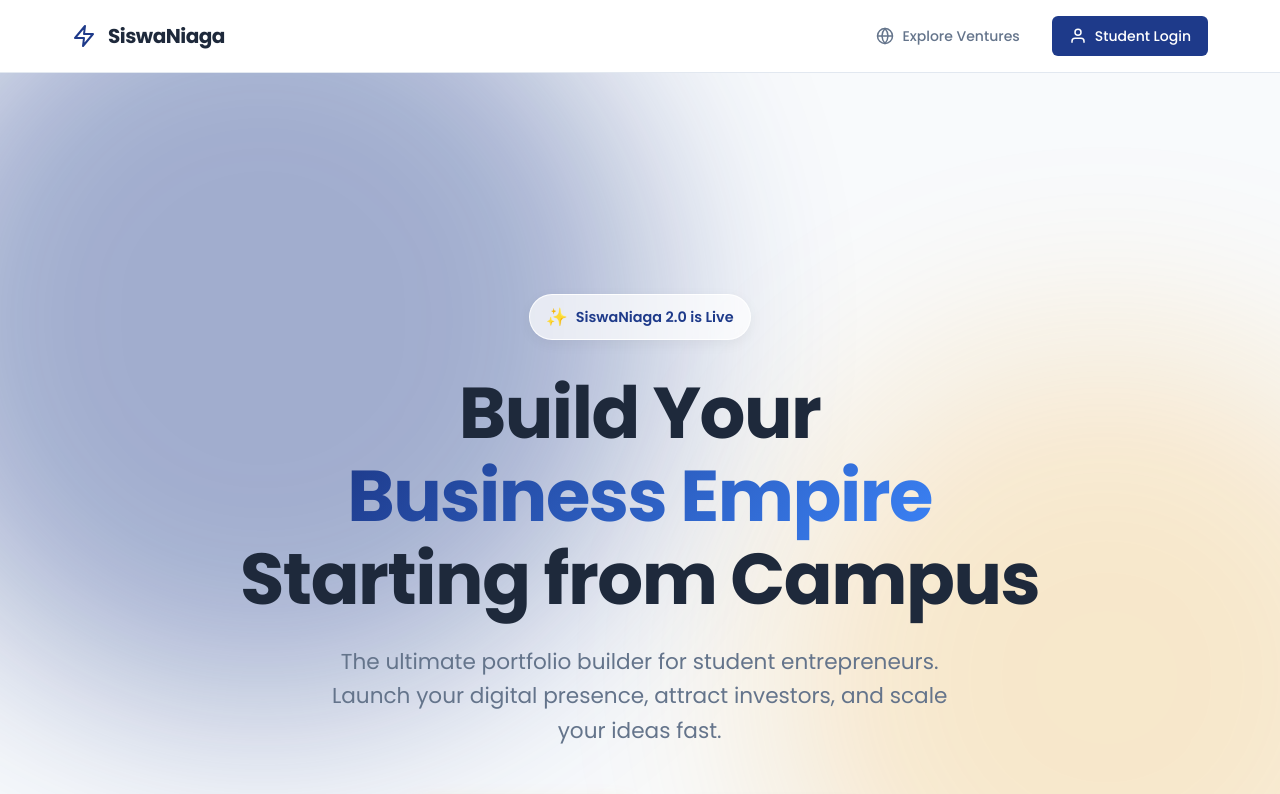
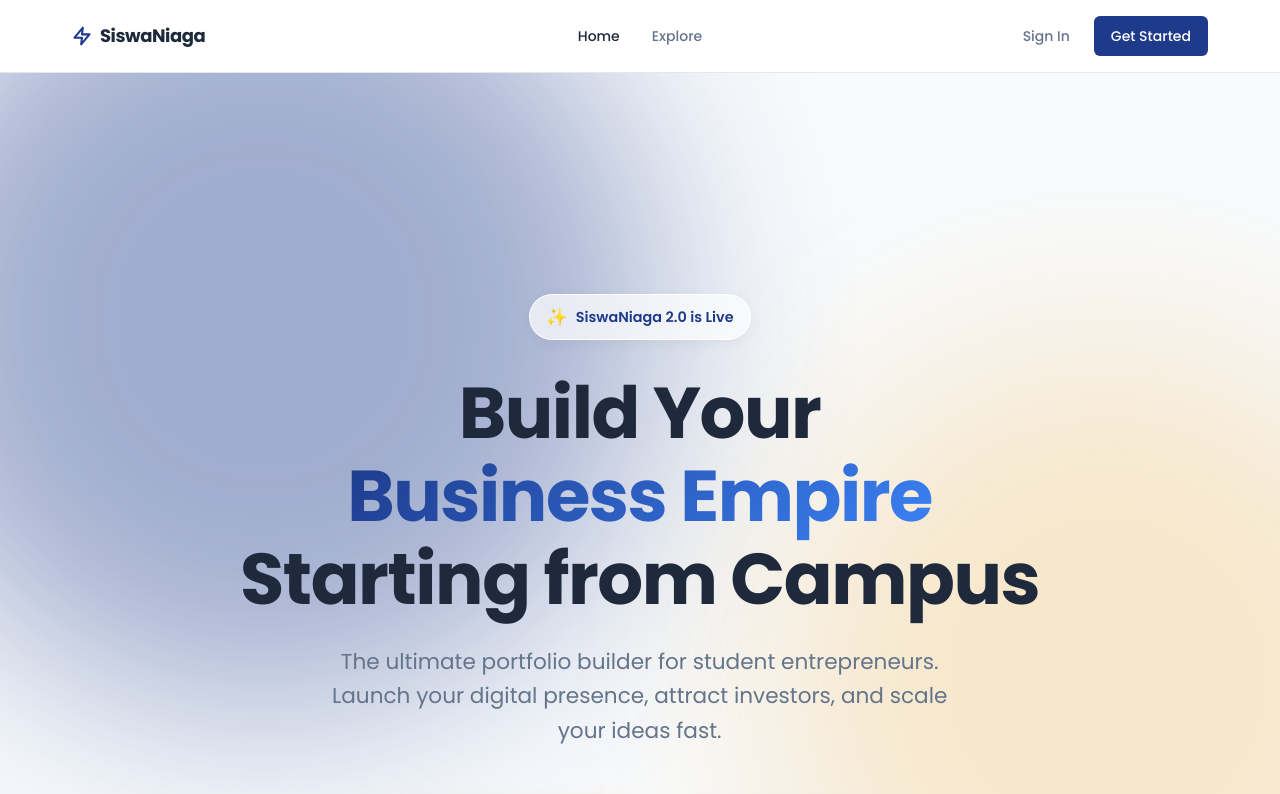
Before and after one commit to mondayrx8/dummytest2, a React (Vite) app in the folder client/: page / in a window 1280 px wide. Shown: the top 794 px of the page. Built offline with nearby package versions, Linux system fonts and the light colour scheme; no server answers.

Commit message:
Fix UI/UX

```diff
--- a/client/src/components/Navbar.css
+++ b/client/src/components/Navbar.css
@@ -1,4 +1,4 @@
-/* Navbar.css - Enterprise Redesign */
+/* Navbar.css - Enterprise SaaS Layout */
 .enterprise-navbar {
     position: sticky;
     top: 0;
@@ -23,15 +23,22 @@
     display: flex;
     justify-content: space-between;
     align-items: center;
+    position: relative;
+}
+
+/* Left Section */
+.enterprise-navbar-left {
+    display: flex;
+    align-items: center;
 }
 
 .enterprise-brand {
     display: flex;
     align-items: center;
-    gap: 0.75rem;
+    gap: 0.5rem;
     color: var(--text-color);
     font-weight: 700;
-    font-size: 1.25rem;
+    font-size: 1.125rem;
     text-decoration: none;
     letter-spacing: -0.025em;
 }
@@ -42,32 +49,52 @@
     align-items: center;
 }
 
-.enterprise-nav-menu {
+/* Center Section */
+.enterprise-navbar-center {
+    position: absolute;
+    left: 50%;
+    transform: translateX(-50%);
     display: flex;
     align-items: center;
     gap: 2rem;
 }
 
-.enterprise-nav-link {
+.enterprise-nav-link-center {
     color: var(--text-muted);
     font-size: 0.875rem;
     font-weight: 500;
+    text-decoration: none;
+    transition: color 0.2s ease;
+}
+
+.enterprise-nav-link-center:hover,
+.enterprise-nav-link-center.active {
+    color: var(--text-color);
+}
+
+/* Right Section */
+.enterprise-navbar-right {
     display: flex;
     align-items: center;
-    gap: 0.5rem;
-    transition: color 0.2s ease;
-    text-decoration: none;
+    gap: 1.5rem;
 }
 
-.enterprise-nav-link:hover,
-.enterprise-nav-link.active {
-    color: var(--primary-color);
+.enterprise-nav-link-ghost {
+    color: var(--text-muted);
+    font-size: 0.875rem;
+    font-weight: 500;
+    text-decoration: none;
+    transition: color 0.2s ease;
+}
+
+.enterprise-nav-link-ghost:hover {
+    color: var(--text-color);
 }
 
 .enterprise-nav-btn {
     display: flex;
     align-items: center;
-    gap: 0.5rem;
+    gap: 0.375rem;
     font-size: 0.875rem;
     font-weight: 500;
     padding: 0.5rem 1rem;
@@ -80,47 +107,56 @@
 
 .enterprise-nav-btn.primary {
     background-color: var(--primary-color);
-    color: #fff;
+    color: #FFFFFF;
 }
 
 .enterprise-nav-btn.primary:hover {
     background-color: var(--primary-hover);
 }
 
-.enterprise-nav-btn.secondary {
-    border-color: var(--border-color);
-    background-color: transparent;
-    color: var(--text-color);
-}
-
-.enterprise-nav-btn.secondary:hover {
-    border-color: var(--text-muted);
-    color: var(--text-color);
-}
-
+/* User Profile Section */
 .enterprise-user-section {
     display: flex;
     align-items: center;
-    gap: 1.5rem;
+    gap: 1rem;
     border-left: 1px solid var(--border-color);
     padding-left: 1.5rem;
 }
 
-.enterprise-user-badge {
-    display: flex;
-    align-items: center;
-    gap: 0.5rem;
-    font-size: 0.875rem;
-    font-weight: 500;
-    color: var(--text-color);
-}
-
 .enterprise-user-avatar {
-    color: var(--primary-color);
+    color: var(--text-muted);
     display: flex;
     align-items: center;
 }
 
+.enterprise-profile-link {
+    color: var(--text-muted);
+    font-size: 0.875rem;
+    font-weight: 500;
+    text-decoration: none;
+    transition: color 0.2s ease;
+}
+
+.enterprise-profile-link:hover {
+    color: var(--text-color);
+}
+
+.enterprise-logout-btn {
+    background: none;
+    border: none;
+    color: var(--text-muted);
+    font-size: 0.875rem;
+    font-weight: 500;
+    cursor: pointer;
+    padding: 0;
+    transition: color 0.2s ease;
+}
+
+.enterprise-logout-btn:hover {
+    color: var(--text-color);
+}
+
+/* Mobile Toggle */
 .enterprise-mobile-toggle {
     display: none;
     background: none;
@@ -151,21 +187,23 @@
     transform: translateY(-7px) rotate(-45deg);
 }
 
-.enterprise-mobile-overlay {
+/* Nav Menu Mobile */
+.enterprise-nav-menu-mobile {
     display: none;
 }
 
 @media (max-width: 768px) {
+    .enterprise-navbar-center,
+    .enterprise-navbar-right {
+        display: none;
+    }
+
     .enterprise-mobile-toggle {
         display: block;
         z-index: 1001;
     }
 
-    .enterprise-desktop-menu {
-        display: none;
-    }
-
-    .enterprise-nav-menu {
+    .enterprise-nav-menu-mobile {
         position: fixed;
         top: 72px;
         right: -100%;
@@ -182,37 +220,32 @@
         display: flex;
     }
 
-    .enterprise-nav-menu.open {
+    .enterprise-nav-menu-mobile.open {
         right: 0;
     }
 
-    .enterprise-nav-link,
-    .enterprise-nav-btn {
+    .mobile-nav-link {
+        color: var(--text-color);
+        font-size: 1rem;
+        font-weight: 500;
         padding: 1rem;
         border-bottom: 1px solid var(--border-color);
-        justify-content: flex-start;
+        text-decoration: none;
     }
 
-    .enterprise-nav-btn.primary,
-    .enterprise-nav-btn.secondary {
+    .enterprise-nav-btn.primary {
         margin-top: 1rem;
         text-align: center;
         justify-content: center;
     }
 
-    .enterprise-user-section {
-        flex-direction: column;
-        border-left: none;
-        padding-left: 0;
+    .mobile-user-section {
         border-top: 1px solid var(--border-color);
         padding-top: 1.5rem;
         margin-top: 1.5rem;
-        align-items: stretch;
-    }
-
-    .enterprise-user-badge {
-        padding: 1rem;
-        justify-content: flex-start;
+        display: flex;
+        flex-direction: column;
+        gap: 0;
     }
 
     .enterprise-mobile-overlay {
--- a/client/src/components/Navbar.jsx
+++ b/client/src/components/Navbar.jsx
@@ -8,7 +8,6 @@ const Navbar = ({ user, setToken }) => {
     const [mobileMenuOpen, setMobileMenuOpen] = useState(false);
     const [scrolled, setScrolled] = useState(false);
 
-    // Handle scroll effect for navbar
     useEffect(() => {
         const handleScroll = () => {
             setScrolled(window.scrollY > 20);
@@ -30,32 +29,57 @@ const Navbar = ({ user, setToken }) => {
     const toggleMobileMenu = () => setMobileMenuOpen(!mobileMenuOpen);
     const closeMobileMenu = () => setMobileMenuOpen(false);
 
-    // Get username from token (simple decode)
-    const getUsername = () => {
-        try {
-            const token = localStorage.getItem('token');
-            if (token) {
-                const payload = JSON.parse(atob(token.split('.')[1]));
-                return payload.username || 'User';
-            }
-        } catch {
-            return 'User';
-        }
-        return 'User';
-    };
-
     return (
         <nav className={`enterprise-navbar ${scrolled ? 'scrolled' : ''}`}>
             <div className="navbar-container">
-                {/* Brand */}
-                <Link to={user ? "/dashboard" : "/"} className="enterprise-brand" onClick={closeMobileMenu}>
-                    <span className="enterprise-brand-icon">
-                        <svg viewBox="0 0 24 24" fill="none" stroke="currentColor" strokeWidth="2" strokeLinecap="round" strokeLinejoin="round" width="24" height="24"><path d="M13 2L3 14h9l-1 8 10-12h-9l1-8z"/></svg>
-                    </span>
-                    <span>SiswaNiaga</span>
-                </Link>
+                {/* Left Section - Brand */}
+                <div className="enterprise-navbar-left">
+                    <Link to={user ? "/dashboard" : "/"} className="enterprise-brand" onClick={closeMobileMenu}>
+                        <span className="enterprise-brand-icon">
+                            <svg viewBox="0 0 24 24" fill="none" stroke="currentColor" strokeWidth="2.5" strokeLinecap="round" strokeLinejoin="round" width="20" height="20"><path d="M13 2L3 14h9l-1 8 10-12h-9l1-8z"/></svg>
+                        </span>
+                        <span>SiswaNiaga</span>
+                    </Link>
+                </div>
 
-                {/* Mobile Toggle */}
+                {/* Center Section - Precision Centered Links */}
+                <div className="enterprise-navbar-center">
+                    {!user ? (
+                        <>
+                            <Link to="/" className={`enterprise-nav-link-center ${isActive('/') ? 'active' : ''}`}>Home</Link>
+                            <Link to="/investors" className={`enterprise-nav-link-center ${isActive('/investors') ? 'active' : ''}`}>Explore</Link>
+                        </>
+                    ) : (
+                        <>
+                            <Link to="/dashboard" className={`enterprise-nav-link-center ${isActive('/dashboard') ? 'active' : ''}`}>Home</Link>
+                        </>
+                    )}
+                </div>
+
+                {/* Right Section - CTA and Auth */}
+                <div className="enterprise-navbar-right">
+                    {!user ? (
+                        <>
+                            <Link to="/login" className="enterprise-nav-link-ghost">Sign In</Link>
+                            <Link to="/login" className="enterprise-nav-btn primary">Get Started</Link>
+                        </>
+                    ) : (
+                        <>
+                            <Link to="/create" className="enterprise-nav-btn primary">+ New Portfolio</Link>
+
+                            {/* Profile & Logout Group */}
+                            <div className="enterprise-user-section">
+                                <span className="enterprise-user-avatar">
+                                    <svg viewBox="0 0 24 24" fill="none" stroke="currentColor" strokeWidth="2" width="18" height="18"><path d="M20 21v-2a4 4 0 0 0-4-4H8a4 4 0 0 0-4 4v2"/><circle cx="12" cy="7" r="4"/></svg>
+                                </span>
+                                <Link to="/profile" className="enterprise-profile-link">Profile</Link>
+                                <button onClick={handleLogout} className="enterprise-logout-btn">Logout</button>
+                            </div>
+                        </>
+                    )}
+                </div>
+
+                {/* Mobile Toggle Button (Visible only on mobile) */}
                 <button
                     className={`enterprise-mobile-toggle ${mobileMenuOpen ? 'active' : ''}`}
                     onClick={toggleMobileMenu}
@@ -67,67 +91,23 @@ const Navbar = ({ user, setToken }) => {
                     <span className="toggle-line"></span>
                 </button>
 
-                {/* Navigation Links */}
-                <div className={`enterprise-nav-menu ${mobileMenuOpen ? 'open' : 'enterprise-desktop-menu'}`}>
+                {/* Mobile Menu Structure */}
+                <div className={`enterprise-nav-menu-mobile ${mobileMenuOpen ? 'open' : ''}`}>
                     {!user ? (
-                        /* Guest Navigation */
                         <>
-                            <Link
-                                to="/investors"
-                                className={`enterprise-nav-link ${isActive('/investors') ? 'active' : ''}`}
-                                onClick={closeMobileMenu}
-                            >
-                                <svg viewBox="0 0 24 24" fill="none" stroke="currentColor" strokeWidth="2" width="18" height="18"><circle cx="12" cy="12" r="10"/><line x1="2" y1="12" x2="22" y2="12"/><path d="M12 2a15.3 15.3 0 0 1 4 10 15.3 15.3 0 0 1-4 10 15.3 15.3 0 0 1-4-10 15.3 15.3 0 0 1 4-10z"/></svg>
-                                <span>Explore Ventures</span>
-                            </Link>
-                            <Link
-                                to="/login"
-                                className="enterprise-nav-btn primary"
-                                onClick={closeMobileMenu}
-                            >
-                                <svg viewBox="0 0 24 24" fill="none" stroke="currentColor" strokeWidth="2" width="18" height="18"><path d="M20 21v-2a4 4 0 0 0-4-4H8a4 4 0 0 0-4 4v2"/><circle cx="12" cy="7" r="4"/></svg>
-                                <span>Student Login</span>
-                            </Link>
+                            <Link to="/" className="mobile-nav-link" onClick={closeMobileMenu}>Home</Link>
+                            <Link to="/investors" className="mobile-nav-link" onClick={closeMobileMenu}>Explore</Link>
+                            <Link to="/login" className="mobile-nav-link" onClick={closeMobileMenu}>Sign In</Link>
+                            <Link to="/login" className="enterprise-nav-btn primary" onClick={closeMobileMenu}>Get Started</Link>
                         </>
                     ) : (
-                        /* Authenticated Navigation */
                         <>
-                            <Link
-                                to="/dashboard"
-                                className={`enterprise-nav-link ${isActive('/dashboard') ? 'active' : ''}`}
-                                onClick={closeMobileMenu}
-                            >
-                                <span>Dashboard</span>
-                            </Link>
-                            <Link
-                                to="/create"
-                                className={`enterprise-nav-link ${isActive('/create') ? 'active' : ''}`}
-                                onClick={closeMobileMenu}
-                            >
-                                <span>Create Pitch</span>
-                            </Link>
-                            <Link
-                                to="/investors"
-                                className={`enterprise-nav-link ${isActive('/investors') ? 'active' : ''}`}
-                                onClick={closeMobileMenu}
-                            >
-                                <span>Preview Public View</span>
-                            </Link>
+                            <Link to="/dashboard" className="mobile-nav-link" onClick={closeMobileMenu}>Home</Link>
+                            <Link to="/create" className="enterprise-nav-btn primary" onClick={closeMobileMenu}>+ New Portfolio</Link>
 
-                            {/* User Info & Logout */}
-                            <div className="enterprise-user-section">
-                                <div className="enterprise-user-badge">
-                                    <span className="enterprise-user-avatar">
-                                        <svg viewBox="0 0 24 24" fill="none" stroke="currentColor" strokeWidth="2" width="20" height="20"><path d="M20 21v-2a4 4 0 0 0-4-4H8a4 4 0 0 0-4 4v2"/><circle cx="12" cy="7" r="4"/></svg>
-                                    </span>
-                                    <span>{getUsername()}</span>
-                                </div>
-                                <button
-                                    onClick={handleLogout}
-                                    className="enterprise-nav-btn secondary"
-                                >
-                                    <span>Logout</span>
-                                </button>
+                            <div className="mobile-user-section">
+                                <Link to="/profile" className="mobile-nav-link" onClick={closeMobileMenu}>Profile</Link>
+                                <button onClick={handleLogout} className="mobile-nav-link" style={{ textAlign: 'left', background: 'none', border: 'none', borderBottom: '1px solid var(--border-color)', cursor: 'pointer', fontFamily: 'inherit' }}>Logout</button>
                             </div>
                         </>
                     )}
```
